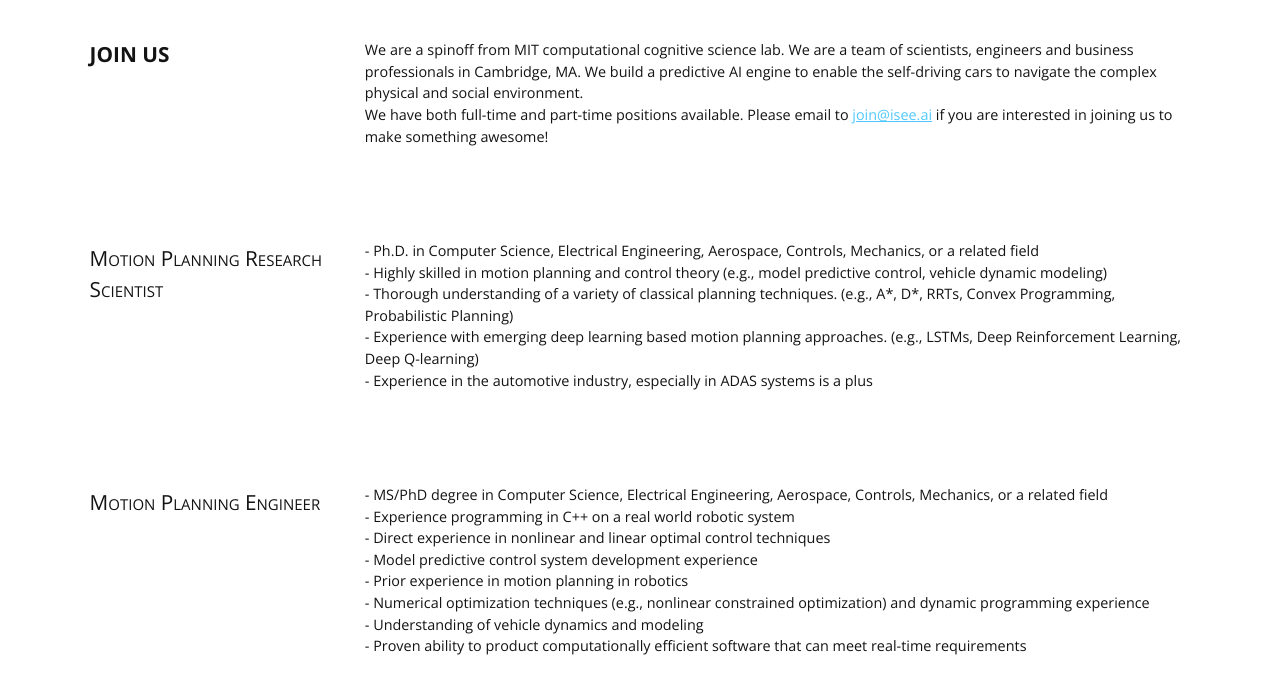
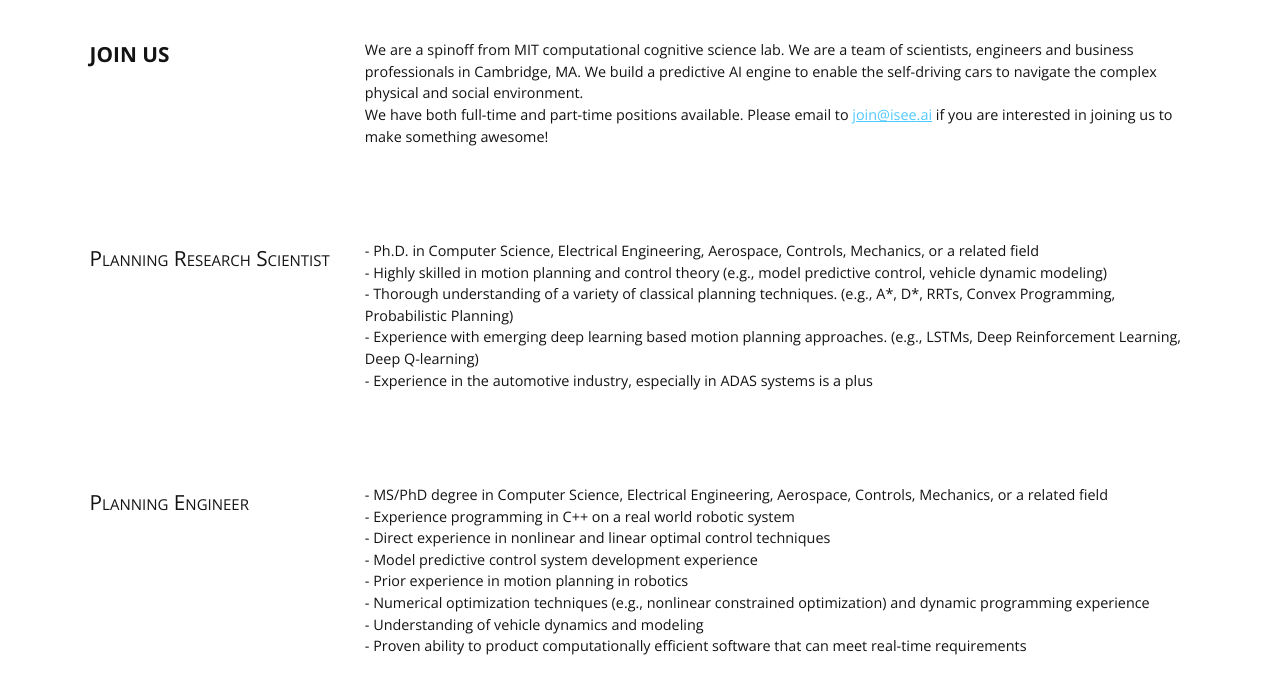
Before and after one commit to ybzhao/www, a plain HTML site: page join.html in a window 1280 px wide. Shown: the part 74-768 px from the top of the page. Drawn offline with nearby package versions, Linux system fonts and the light colour scheme.

Commit message:
change Motion Planning to Planning

```diff
--- a/join.html
+++ b/join.html
@@ -174,7 +174,7 @@ body {
 		</p>
 	</div>
 	<div class="rowlight">
-  		<h2 class="left">Motion Planning Research Scientist</h2>
+  		<h2 class="left">Planning Research Scientist</h2>
   		<p class="right">
   			- Ph.D. in Computer Science, Electrical Engineering, Aerospace, Controls, Mechanics, or a related field <br>
 			- Highly skilled in motion planning and control theory (e.g., model predictive control, vehicle dynamic modeling) <br>
@@ -184,7 +184,7 @@ body {
   </p>
 	</div>
 	<div class="rowlight">
-  		<h2 class="left">Motion Planning Engineer</h2>
+  		<h2 class="left">Planning Engineer</h2>
   		<p class="right">
   			- MS/PhD degree in Computer Science, Electrical Engineering, Aerospace, Controls, Mechanics, or a related field <br>
 			- Experience programming in C++ on a real world robotic system <br>
```
